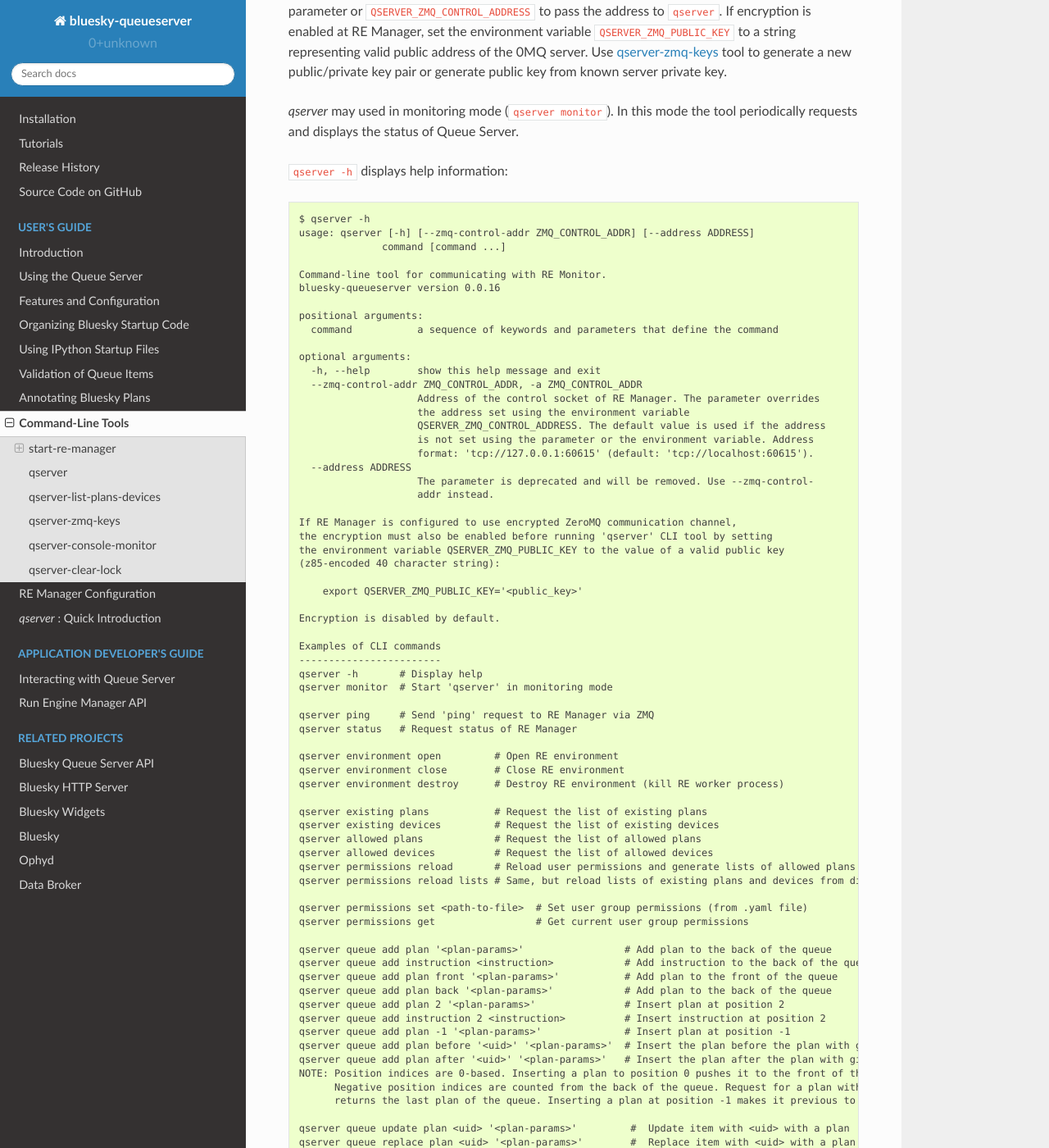
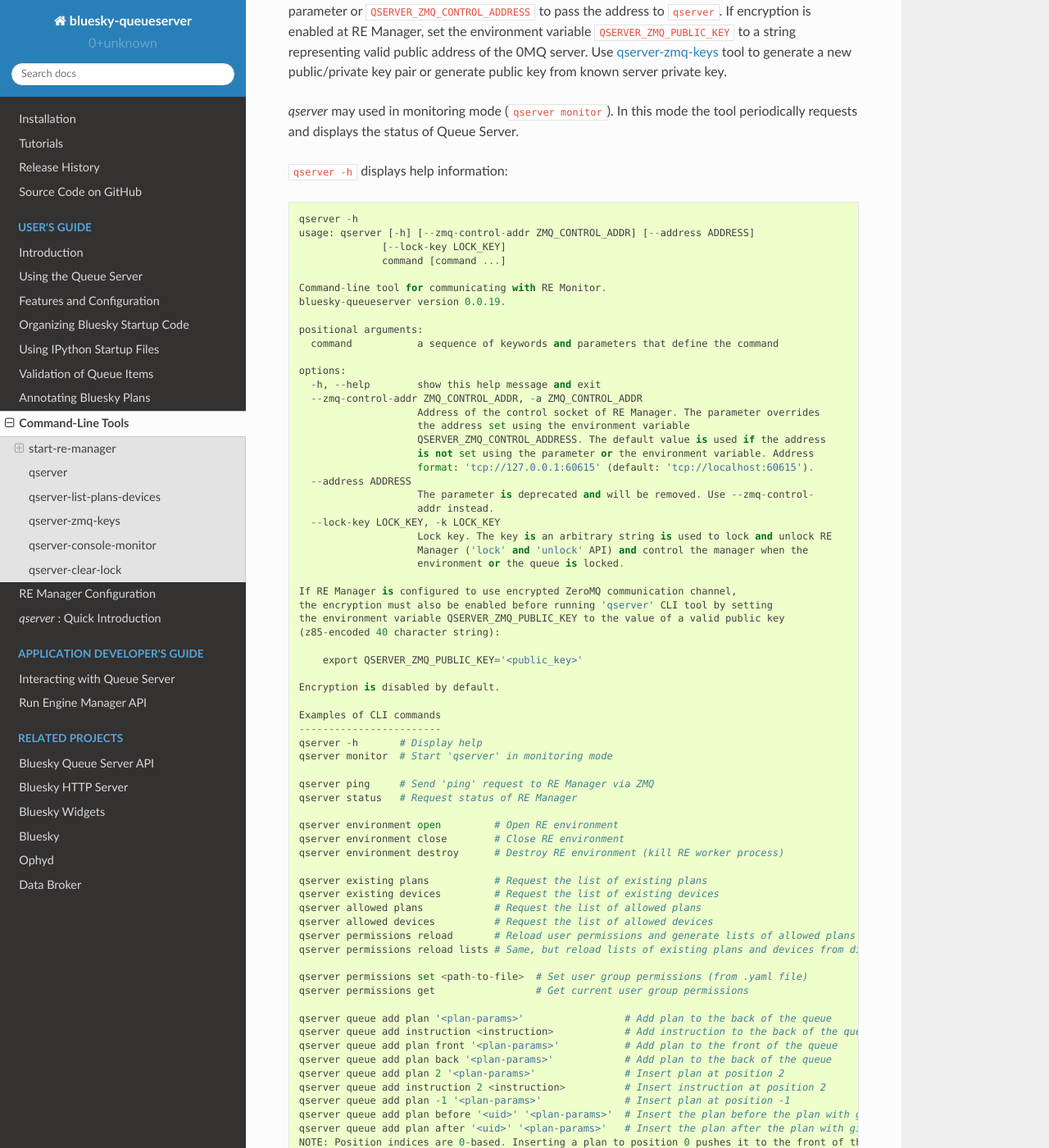
Before and after one commit to bluesky/bluesky-queueserver, a Sphinx documentation site: the page built from docs/source/cli_tools.rst, in a window 1280 px wide and 1400 px high, scrolled down 6434 px. Shown: the whole window at 82% size. Built offline with Sphinx 7.4.7 and the Read the Docs theme 2.0.0, drawn with Linux system fonts in a browser that asks for light colours; some of the changed text lies outside the part shown.

Commit message:
DOC: update help for 'qserver' CLI tool

```diff
--- a/docs/source/cli_tools.rst
+++ b/docs/source/cli_tools.rst
@@ -370,17 +370,18 @@
 
 .. code-block::
 
-    $ qserver -h
+    qserver -h
     usage: qserver [-h] [--zmq-control-addr ZMQ_CONTROL_ADDR] [--address ADDRESS]
+                  [--lock-key LOCK_KEY]
                   command [command ...]
 
     Command-line tool for communicating with RE Monitor.
-    bluesky-queueserver version 0.0.16
+    bluesky-queueserver version 0.0.19.
 
     positional arguments:
       command           a sequence of keywords and parameters that define the command
 
-    optional arguments:
+    options:
       -h, --help        show this help message and exit
       --zmq-control-addr ZMQ_CONTROL_ADDR, -a ZMQ_CONTROL_ADDR
                         Address of the control socket of RE Manager. The parameter overrides
@@ -391,6 +392,10 @@
       --address ADDRESS
                         The parameter is deprecated and will be removed. Use --zmq-control-
                         addr instead.
+      --lock-key LOCK_KEY, -k LOCK_KEY
+                        Lock key. The key is an arbitrary string is used to lock and unlock RE
+                        Manager ('lock' and 'unlock' API) and control the manager when the
+                        environment or the queue is locked.
 
     If RE Manager is configured to use encrypted ZeroMQ communication channel,
     the encryption must also be enabled before running 'qserver' CLI tool by setting
@@ -477,9 +482,11 @@
     qserver queue stop         # Request execition of the queue to stop after current plan
     qserver queue stop cancel  # Cancel request to stop execution of the queue
 
-    # Queue can operate in LOOP mode, which is disabled by default. To enable or disable the LOOP mode use
+    # Change the queue mode. Enable/disable LOOP and IGNORE_FAILURES modes:
     qserver queue mode set loop True
     qserver queue mode set loop False
+    qserver queue mode set ignore_failures True
+    qserver queue mode set ignore_failures False
 
     # The following requests are forwarded to the Run Engine:
     qserver re pause           # Request to PAUSE currently executed plan at the next checkpoint
@@ -507,6 +514,8 @@
     qserver script upload <path-to-file>              # Upload a script to RE Worker environment
     qserver script upload <path-to-file> background   # ... in the background
     qserver script upload <path-to-file> update-re    # ... allow 'RE' and 'db' to be updated
+    qserver script upload <path-to-file> keep-lists   # ... leave lists of allowed and existing plans and devices
+                                                      #   unchanged (saves processing time)
 
     qserver task result <task-uid>  # Load status or result of a task with the given UID
     qserver task status <task-uid>  # Check status of a task with the given UID
```
